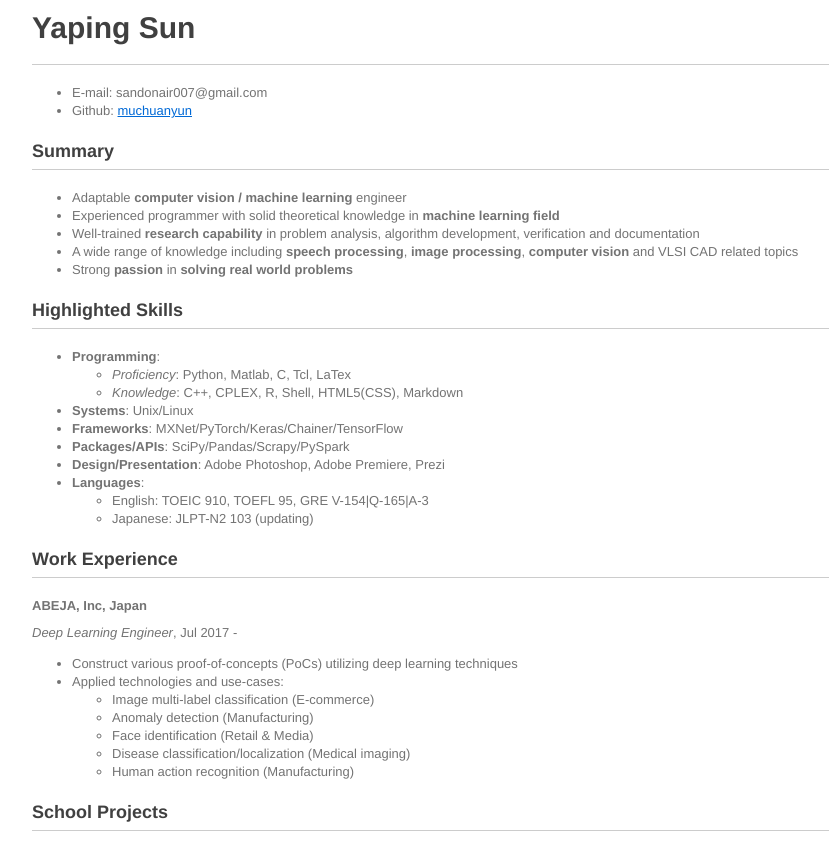
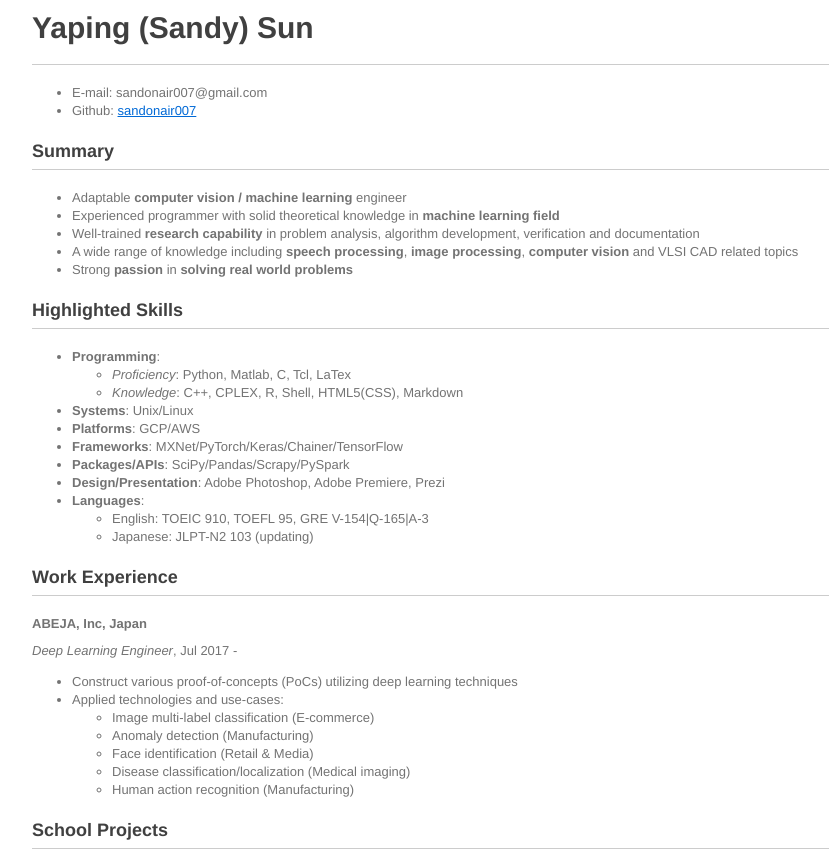
Before and after one commit to sandonair007/sandonair007.github.io, a plain HTML site: page index.html in a window 1280 px wide. Shown: the top 852 px of the page, without its empty margins (181-1010 px from the left). Drawn offline with nearby package versions, Linux system fonts and the light colour scheme; some packages are replaced by stand-ins of ours.

Commit message:
modify some useless info

```diff
--- a/index.html
+++ b/index.html
@@ -152,17 +152,17 @@ sup {
 	}
 }
 </style>
-<title>Yaping Sun</title>
+<title>Yaping (Sandy) Sun</title>
 <script type="text/x-mathjax-config">MathJax.Hub.Config({tex2jax:{inlineMath:[['$$$','$$$']]}});</script><script src="http://cdn.mathjax.org/mathjax/latest/MathJax.js?config=TeX-AMS-MML_HTMLorMML"></script>
 </head>
 <body>
-<h1>Yaping Sun</h1>
+<h1>Yaping (Sandy) Sun</h1>
 
 <hr />
 
 <ul>
 <li>E-mail: sandonair007@gmail.com</li>
-<li>Github: <a href="https://github.com/sandonair007/">muchuanyun</a></li>
+<li>Github: <a href="https://github.com/sandonair007/">sandonair007</a></li>
 </ul>
 
 
@@ -193,6 +193,7 @@ documentation</li>
 </ul>
 </li>
 <li><strong>Systems</strong>: Unix/Linux</li>
+<li><strong>Platforms</strong>: GCP/AWS</li>
 <li><strong>Frameworks</strong>: MXNet/PyTorch/Keras/Chainer/TensorFlow</li>
 <li><strong>Packages/APIs</strong>: SciPy/Pandas/Scrapy/PySpark</li>
 <li><strong>Design/Presentation</strong>: Adobe Photoshop, Adobe Premiere, Prezi</li>
@@ -431,7 +432,6 @@ documentation</li>
 
 <ul>
 <li>Top 5% in grade</li>
-<li>Head of Propaganda in Youth League, Microelectronic Department</li>
 <li>Guanghua Second Prize Scholarship, Chenming Hu Scholarship, Excellent League Member</li>
 </ul>
 
@@ -475,7 +475,6 @@ documentation</li>
 <li>Top poster designer in university student union</li>
 <li>Classical Chinese poetry lover and writer (14+ years)</li>
 <li>Won the Second Prize of National Sakura Poetry Creation Contest in 2012</li>
-<li>Big fan of Japanese Anime</li>
 </ul>
 
 </body>
```
